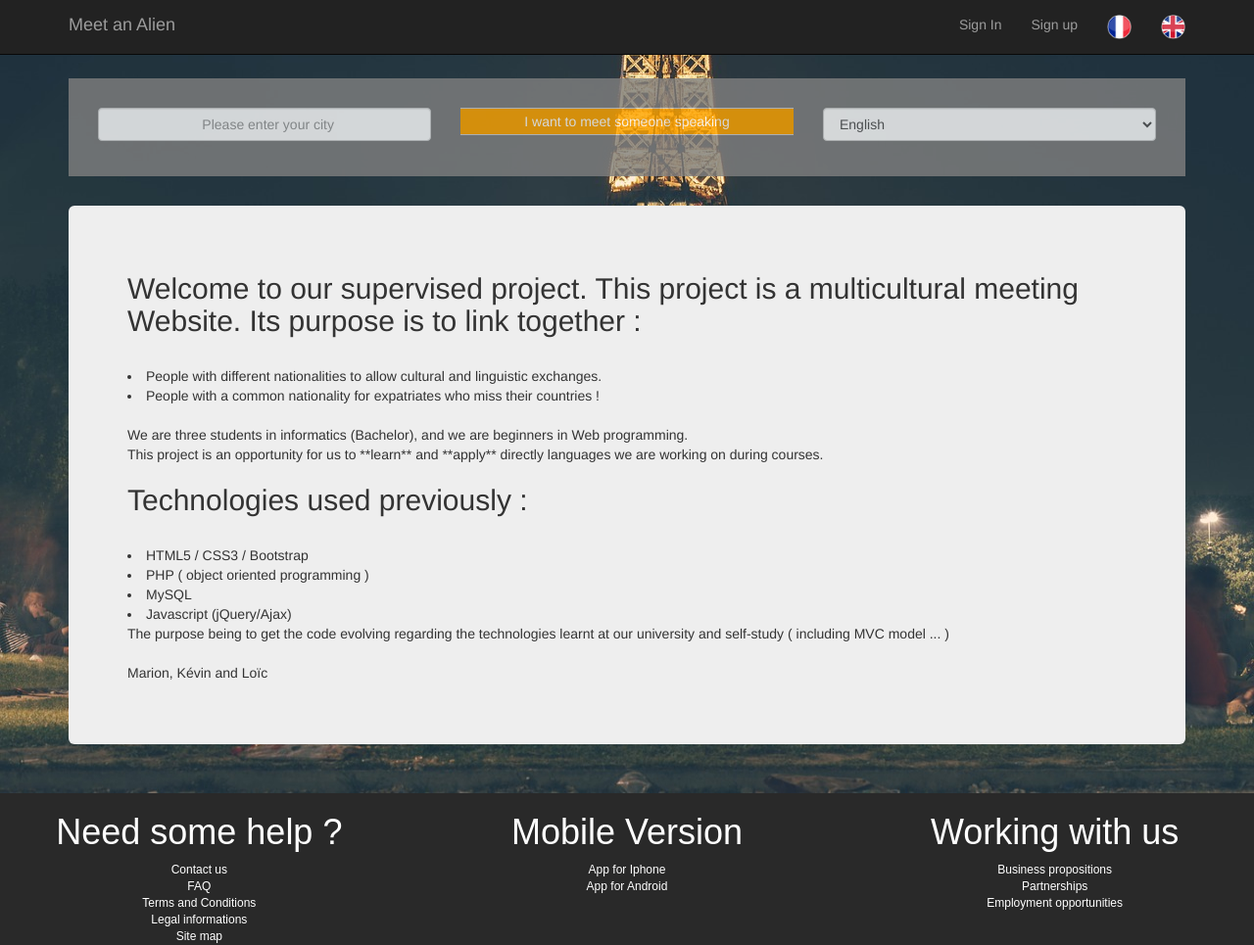
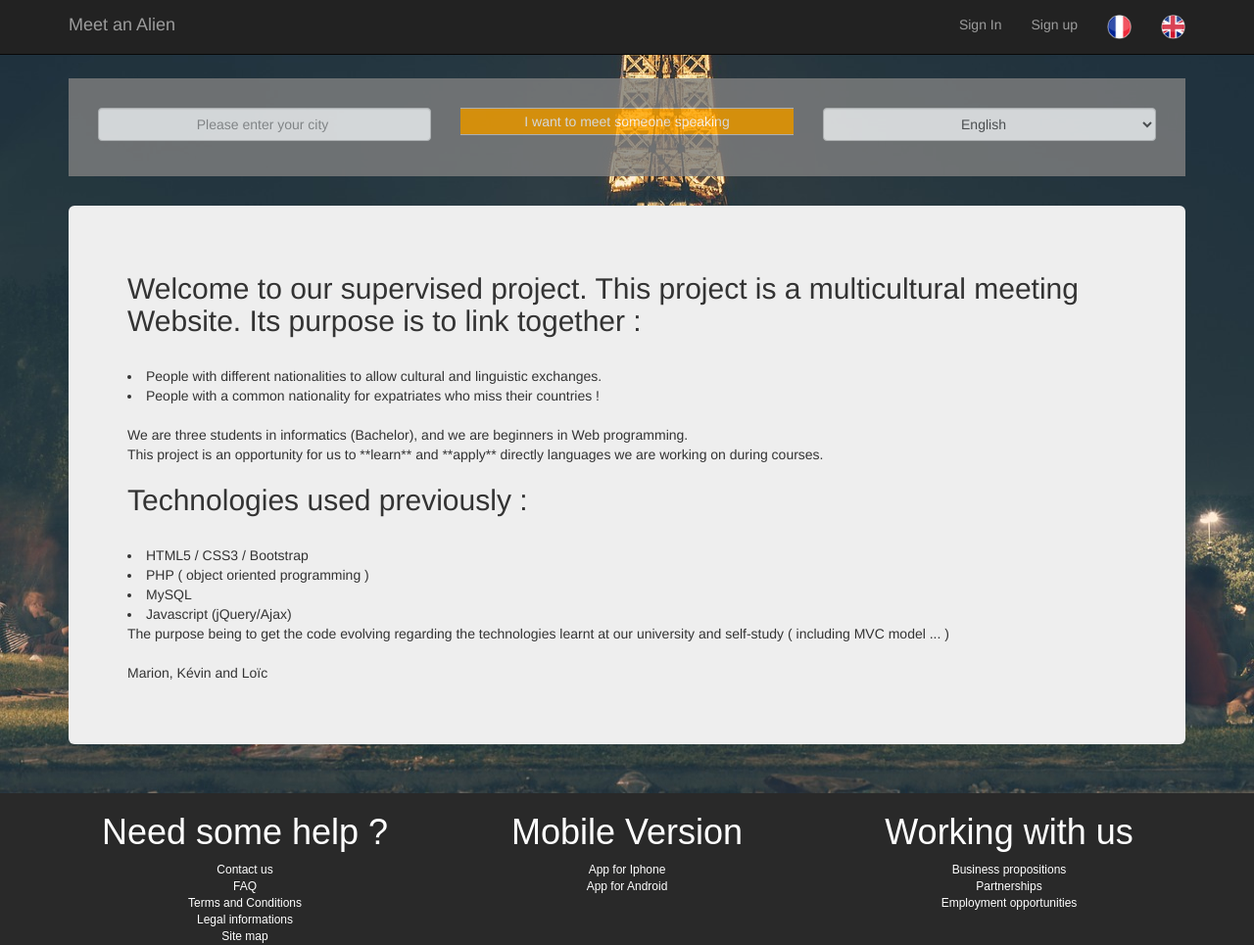
Before and after one commit to MarionCrp/Projet, a PHP site: page / in a window 1280 px wide. Shown: the whole page at 98% size. Run offline with PHP 8.4, Linux system fonts and the light colour scheme; some libraries are stand-ins or nearby versions.

Commit message:
correction bande blanche

```diff
--- a/assets/css/css/style_2.css
+++ b/assets/css/css/style_2.css
@@ -22,14 +22,14 @@ body {
 	  padding:0;
     padding-top: 50px;
     margin:0;
-    height:100%;
-    min-height: 800px;
+    height:auto;
+    width:100%;
 }
 
 
 
 .center {
-  width : 100%;
+
   margin:0;
   padding:0;
   background: url("../../images/paris.jpg") no-repeat center;  /* Source: Pixabay */
@@ -114,3 +114,7 @@ body {
 .success {
   color: green;
 }
+
+#zone_opacity .row .col-md-4 .form-group .form-control{
+    text-align: center;
+}
--- a/index.php
+++ b/index.php
@@ -103,7 +103,7 @@ include_once('autoload.php');
 							<div class="col-md-4">
 								 <div class="form-group">
 								    <label class="sr-only" for="exampleInputEmail2"></label>
-								    <input type="email" class="form-control" id="exampleInputEmail2" placeholder="			<?php echo _("Please enter your city") ;?> ">
+								    <input type="email" class="form-control" id="exampleInputEmail2" placeholder="<?php echo _("Please enter your city") ;?> ">
 								 </div>
 							</div>
 
@@ -167,9 +167,8 @@ include_once('autoload.php');
 
 <footer class="footer">
 
+	<div class="container">
 		<div class="row">
-
-
 
 			<div class="col-md-4">
 			<div class="footer-part text-center">
@@ -199,7 +198,7 @@ include_once('autoload.php');
 				</div>
 			</div>
 		</div>
-
+	</div>
 </footer>
 <!-- / FIN BAS DE PAGE  -->
 </html>
```
Lines whose indentation alone changed are shown as unchanged.
